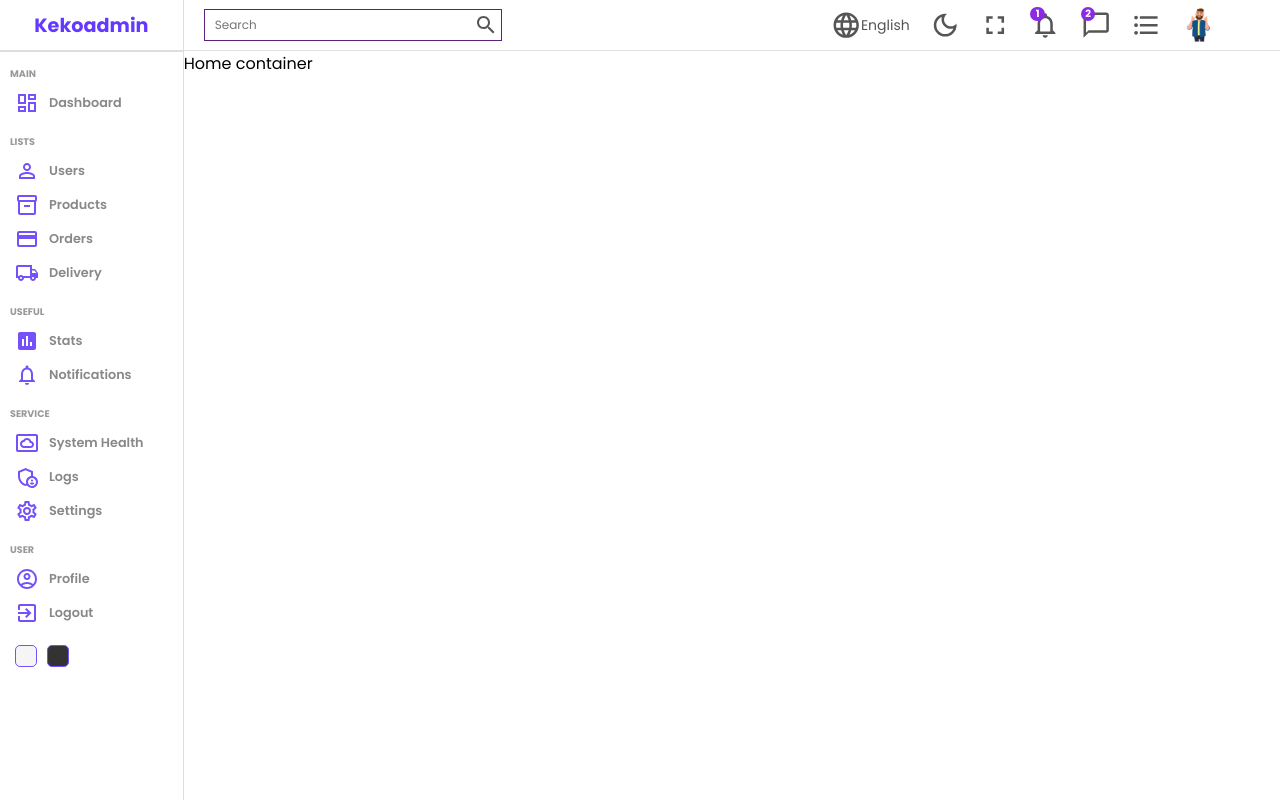
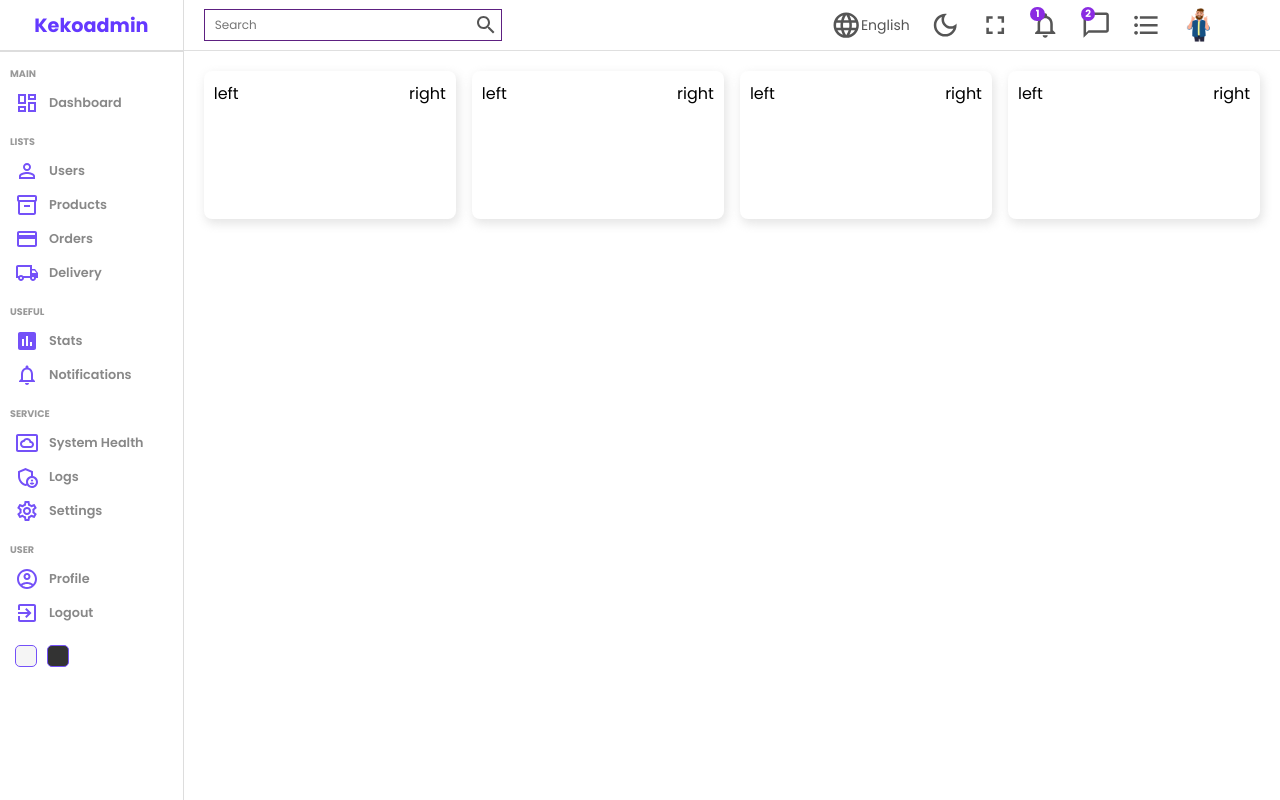
Before and after one commit to Mehmetadiguzel1/admin-dashboard, a React (Create React App) app: page / in a window 1280 px wide. Built offline with nearby package versions, Linux system fonts and the light colour scheme.

Commit message:
Widget cards create and design done

```diff
--- /dev/null
+++ b/src/components/widget/Widget.jsx
@@ -0,0 +1,13 @@
+import React from 'react'
+import './widget.scss'
+const Widget = () => {
+  return (
+    <div className="widget">
+        <div className="lef">left</div>
+        <div className="right">right</div>
+
+    </div>
+  )
+}
+
+export default Widget
--- /dev/null
+++ b/src/components/widget/widget.scss
@@ -0,0 +1,11 @@
+.widget{
+    display: flex;
+    flex: 1;
+    justify-content: space-between;
+    padding: 10px;
+    -webkit-box-shadow: 2px 4px 10px 1px rgba(0, 0, 0, 0.47);
+    box-shadow: 2px 4px 10px 1px rgba(201, 201, 201, 0.47);
+    border-radius: 0.5rem;
+    height: 8rem;
+
+}
--- a/src/pages/home/Home.jsx
+++ b/src/pages/home/Home.jsx
@@ -1,6 +1,7 @@
 import React from 'react'
 import Navbar from '../../components/navbar/Navbar'
 import Sidebar from '../../components/sidebar/Sidebar'
+import Widget from '../../components/widget/Widget'
 import './Home.scss'
 
 const Home = () => {
@@ -9,7 +10,13 @@ const Home = () => {
         <Sidebar/>
         <div className="homeContainer">
           <Navbar />
-          Home container
+          <div className="widgets">
+            <Widget/>
+            <Widget/>
+            <Widget/>
+            <Widget/>
+
+          </div>
         </div>
     </div>
   )
--- a/src/pages/home/Home.scss
+++ b/src/pages/home/Home.scss
@@ -2,5 +2,10 @@
     display: flex;
     .homeContainer{
         flex: 6;
+        .widgets{
+            display: flex;
+            padding: 20px;
+            gap: 1rem;
+        }
     }
 }
```
